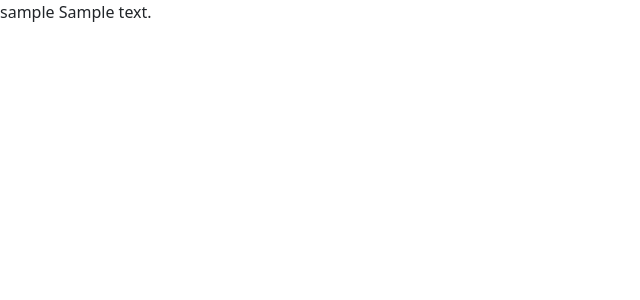
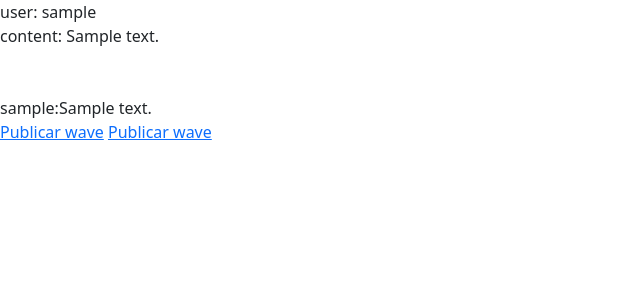
Before and after one commit to GRMiguelAngel/tribu, a Django app: page /echos/1/ in a window 1280 px wide. Shown: the top 300 px of the page, without its empty margins (0-640 px from the left). Run offline with Django 5.2, Linux system fonts and the light colour scheme; tables that the repository leaves empty hold one stand-in row (values such as "Sample post"); parts of the project's set-up code (start-up, migrations or seed data) failed here and were passed over.

Commit message:
se sube tribu

```diff
--- a/accounts/templates/accounts/login.html
+++ b/accounts/templates/accounts/login.html
@@ -7,3 +7,4 @@
   <input type="hidden" name="next" value="{{ next }}">
   <input type="submit" value="Login">
 </form>
+¿No tienes cuenta? <a href="{% url 'signup' %}">Create una</a>
--- a/echos/admin.py
+++ b/echos/admin.py
@@ -1,8 +1,13 @@
 from django.contrib import admin
 from .models import Echo
+from waves.models import Wave
 
 # Register your models here.
 
 @admin.register(Echo)
 class EchoAdmin(admin.ModelAdmin):
     list_display = ['content', 'user']
+
+@admin.register(Wave)
+class WaveAdmin(admin.ModelAdmin):
+    list_display = ['content', 'user']
--- a/echos/models.py
+++ b/echos/models.py
@@ -10,3 +10,8 @@ class Echo(models.Model):
     updated_at = models.DateField(auto_now=True)
 
     user = models.ForeignKey(settings.AUTH_USER_MODEL, on_delete=models.CASCADE)
+
+    class Meta:
+        ordering = [
+            'created_at',
+        ]
--- a/echos/templates/echos/echo_detail.html
+++ b/echos/templates/echos/echo_detail.html
@@ -1,5 +1,12 @@
 {% extends "base.html" %}
 {% block body %}
-{{echo.user}}
-{{echo.content}}
+user: {{echo.user}}<br>
+content: {{echo.content}}<br><br><br>
+
+{% for wave in waves %}
+<div>{{wave.user}}:{{wave.content}}</div>
+{% endfor %}
+
+<a href="{% url "echos:echo-detail" echo.pk True %}">Publicar wave</a>
+<a href="{% url "echos:add-wave" echo.pk %}">Publicar wave</a>
 {% endblock body %}
--- a/echos/templates/echos/echo_list.html
+++ b/echos/templates/echos/echo_list.html
@@ -12,7 +12,7 @@
   <a class="text-decoration-none primary text-primary-emphasis" href="{% url "echos:echo-detail" echo.pk %}">
     <div class="echo border">
       {{echo.user}}, {{echo.created_at}}
-      <p>{{echo.content}}<br>
+      <p>{{echo.content|truncatewords:20}}
       </p>
     </div>
   </a>
--- a/echos/urls.py
+++ b/echos/urls.py
@@ -7,5 +7,7 @@ app_name = 'echos'
 urlpatterns = [
     path('', views.echo_list, name='echo-list'),
     path('add', views.add_echo, name='add-echo'),
-    path('<echo_id>/', views.echo_detail, name='echo-detail')
+    path('<echo_id>/', views.echo_detail, name='echo-detail'),
+    path('<echo_id>/waves/', views.echo_detail, name='wave-list'),
+    path('<echo_id>/waves/add', views.add_wave, name='add-wave')
 ]
--- a/echos/views.py
+++ b/echos/views.py
@@ -1,4 +1,6 @@
 from django.shortcuts import redirect, render
+
+from waves.forms import AddWaveForm
 
 from .forms import AddEchoForm
 from .models import Echo
@@ -22,6 +24,21 @@ def add_echo(request):
         form = AddEchoForm()
     return render(request, 'echos/add_echo.html', dict(form=form))
 
-def echo_detail(request, echo_id):
-    echo = Echo.objects.get(id = echo_id)
-    return render(request, 'echos/echo_detail.html', dict(echo=echo))
+
+def echo_detail(request, echo_id, all_waves=False):
+    echo = Echo.objects.get(id=echo_id)
+    waves = echo.waves.all() if all_waves else echo.waves.all()[:5]
+    return render(request, 'echos/echo_detail.html', dict(echo=echo, waves=waves))
+
+
+def add_wave(request, echo_id):
+    if request.method == 'POST':
+        if (form := AddWaveForm(request.POST)).is_valid():
+            wave = form.save(commit=False)
+            wave.user = request.user
+            wave.echo = Echo.objects.get(id=echo_id)
+            form.save()
+            return redirect('echos:echo-detail', echo_id)
+    else:
+        form = AddEchoForm()
+    return render(request, 'waves/add_wave.html', dict(form=form))
--- a/waves/models.py
+++ b/waves/models.py
@@ -3,7 +3,7 @@ from django.db import models
 
 # Create your models here.
 
-class Waves(models.Model):
+class Wave(models.Model):
     content = models.TextField(max_length=1000)
     created_at = models.DateField(auto_now_add=True)
     updated_at = models.DateField(auto_now=True)
--- /dev/null
+++ b/waves/templates/waves/wave_list.html
@@ -0,0 +1,4 @@
+{% extends "base.html" %}
+{% block body %}
+
+{% endblock body %}
--- a/waves/views.py
+++ b/waves/views.py
@@ -1,3 +1,4 @@
 from django.shortcuts import render
 
 # Create your views here.
+from .models import Wave
```
Also changed, not shown: echos/templates/waves/add_wave.html (added, +8 -0 lines), waves/forms.py (added, +8 -0 lines), echos/forms.py (line endings or trailing spaces), echos/migrations/0001_initial.py, waves/migrations/0001_initial.py, waves/urls.py (added).
